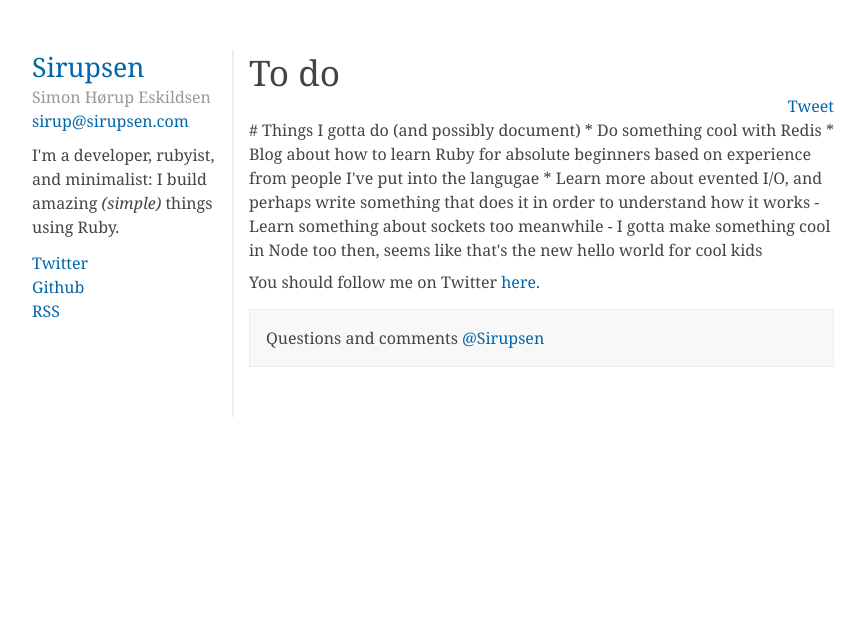
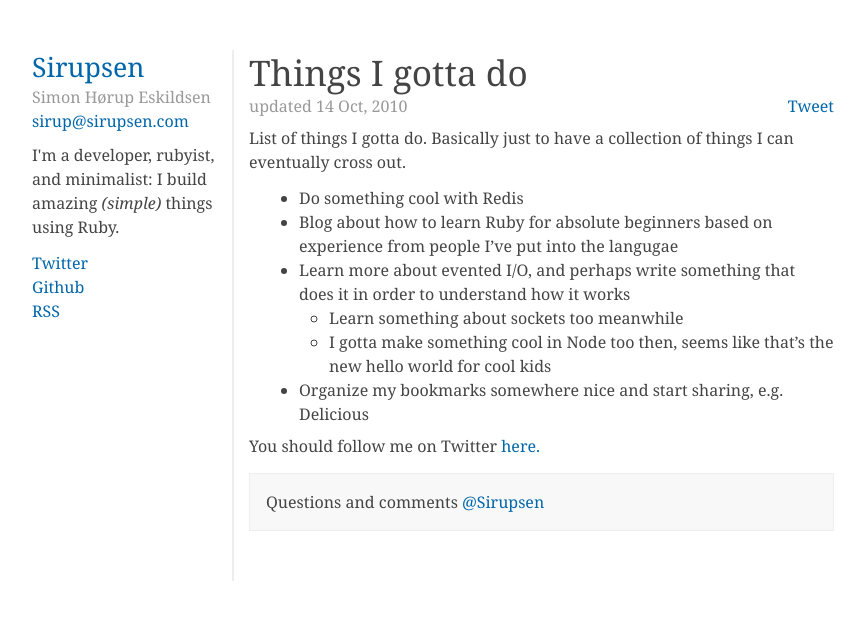
Before and after one commit to igor47/blog, a Jekyll site: the page built from todo.markdown, in a window 1280 px wide. Shown: the top 620 px of the page, without its empty margins (18-883 px from the left). Built offline with Jekyll 4.4.1, drawn with Linux system fonts in a browser that asks for light colours; Markdown is read by kramdown in place of the engine named in the settings; comment, search, counter and statistics services are not loaded.

Commit message:
Fix todo

```diff
--- a/_layouts/post.html
+++ b/_layouts/post.html
@@ -5,13 +5,16 @@ blog: true
 
 <div id="post">
   <h1>{{ page.title }}</h1>
+
   <div class="gray">
     <div class="left">
-      {{ page.date | date_to_string }}
+      {% if page.date %}
+        {{ (page.date | date_to_string) }}
+      {% endif %}
 
       {% if page.updated %}
-      updated
-      {{ page.updated }}
+        updated
+        {{ page.updated }}
       {% endif %}
     </div>
 
--- a/atom.xml
+++ b/atom.xml
@@ -23,5 +23,4 @@ layout: nil
    <content type="html">{{ post.content | xml_escape }}</content>
  </entry>
  {% endfor %}
-
 </feed>
--- a/todo.html
+++ b/todo.markdown
@@ -1,12 +1,14 @@
 ---
 layout: post
-title: To do
+title: Things I gotta do
+updated: 14 Oct, 2010
 ---
 
-# Things I gotta do (and possibly document)
+List of things I gotta do. Basically just to have a collection of things I can eventually cross out.
 
 * Do something cool with Redis
 * Blog about how to learn Ruby for absolute beginners based on experience from people I've put into the langugae
 * Learn more about evented I/O, and perhaps write something that does it in order to understand how it works
     - Learn something about sockets too meanwhile
     - I gotta make something cool in Node too then, seems like that's the new hello world for cool kids
+* Organize my bookmarks somewhere nice and start sharing, e.g. Delicious
```
